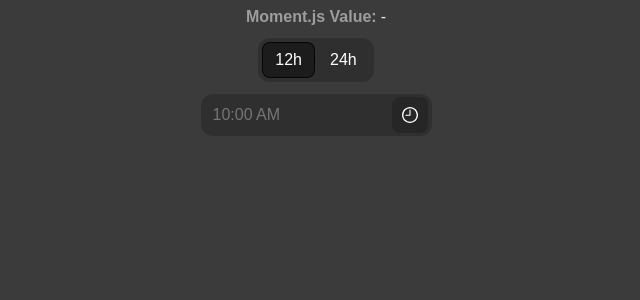
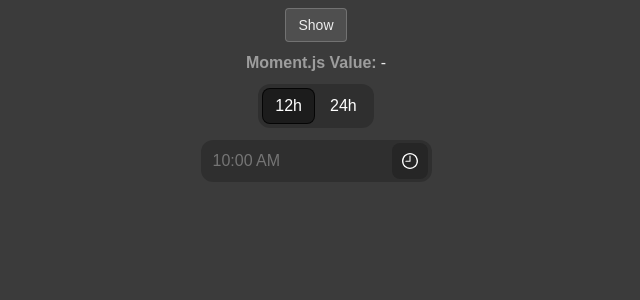
Before and after one commit to soooji/react-masked-input-time-picker, a React (Create React App) app: page / in a window 1280 px wide. Shown: the top 300 px of the page, without its empty margins (324-964 px from the left). Built offline with nearby package versions, Linux system fonts and the light colour scheme.

Commit message:
update time suggestion

```diff
--- a/src/App.tsx
+++ b/src/App.tsx
@@ -18,6 +18,21 @@
   },
 ];
 
+const RoundDarkButtonWithHoverEffect = styled.button`
+  background-color: rgba(255, 255, 255, 0.1);
+  border: 1px solid rgba(255, 255, 255, 0.2);
+  border-radius: 4px;
+  padding: 8px 12px;
+  font-size: 14px;
+  font-weight: 300;
+  color: rgba(255, 255, 255, 0.9);
+  cursor: pointer;
+  transition: all 0.2s ease-in-out;
+  &:hover {
+    background-color: rgba(255, 255, 255, 0.2);
+  }
+`;
+
 const ResultContainer = styled.div`
   display: flex;
   flex-direction: row;
@@ -34,6 +49,7 @@
     SelectOption<TimingFormatType>
   >(TIMING_FORMAT_OPTIONS[0]);
   const [selectedTime, setSelectedTime] = useState<Moment>();
+  const [isClicked, setIsClicked] = useState(false);
 
   return (
     <Container className="App">
@@ -41,8 +57,8 @@
         value={selectedTime}
         onChange={setSelectedTime}
         timingFormat={timingFormat.value}
-        minDate={moment().hour(10).minute(0).second(0)}
-        maxDate={moment().hour(17).minute(0).second(0)}
+        minTime={moment().hour(10).minute(0).second(0)}
+        maxTime={moment().hour(17).minute(0).second(0)}
       />
 
       <InlineSelect
@@ -55,6 +71,9 @@
         <b>Moment.js Value:</b>{" "}
         {selectedTime ? selectedTime.format("YYYY-MM-DD HH:mm:ss") : "-"}
       </ResultContainer>
+      <RoundDarkButtonWithHoverEffect onClick={() => setIsClicked(!isClicked)}>
+        {isClicked ? "Hide" : "Show"}
+      </RoundDarkButtonWithHoverEffect>
     </Container>
   );
 }
--- a/src/TimePicker.tsx
+++ b/src/TimePicker.tsx
@@ -20,17 +20,17 @@
 export interface TimePickerProps {
   value?: Moment | undefined;
   timingFormat?: TimingFormatType;
-  minDate?: Moment;
-  maxDate?: Moment;
+  minTime?: Moment;
+  maxTime?: Moment;
   onChange?: (value: Moment | undefined) => void;
 }
 
-//TODO: Ignore date part of all given and forwarded props
+//TODO: Ignore date part of minTime and maxTime
 export const TimePicker: FC<TimePickerProps> = ({
   value,
   timingFormat = "12h",
-  minDate = moment().startOf("day"),
-  maxDate = moment().endOf("day"),
+  minTime = moment().startOf("day"),
+  maxTime = moment().endOf("day"),
   onChange,
 }) => {
   // Configs
@@ -65,13 +65,13 @@
 
   // DropDown
   const [isDropDownOpen, setIsDropDownOpen] = useState(false);
-  // TODO: Include minDate and maxDate in suggestions
   const suggestedTimeOptions = useMemo(() => {
     const defaultTimeForSuggestions = moment();
     return getTimeSelectionSuggestions(
       timeInputValue
         ? moment(timeInputValue, momentFormat)
-        : defaultTimeForSuggestions
+        : defaultTimeForSuggestions,
+      { minTime, maxTime }
     );
   }, [timeInputValue, momentFormat]);
   const onSelectSuggestedTime = (timeOption: Moment) => {
@@ -86,8 +86,8 @@
     }
     const momentValue = moment(timeValue, momentFormat);
     const isInMinMaxRange =
-      (!minDate || momentValue.isSameOrAfter(minDate, "minute")) &&
-      (!maxDate || momentValue.isSameOrBefore(maxDate, "minute"));
+      (!minTime || momentValue.isSameOrAfter(minTime, "minute")) &&
+      (!maxTime || momentValue.isSameOrBefore(maxTime, "minute"));
     return isInMinMaxRange;
   };
 
--- a/src/utils.ts
+++ b/src/utils.ts
@@ -137,12 +137,26 @@
 //   return sameHourOptions;
 // };
 
-export const getTimeSelectionSuggestions = (time: Moment) => {
+export const getTimeSelectionSuggestions = (
+  time: Moment,
+  {
+    minTime,
+    maxTime,
+  }: {
+    minTime?: Moment;
+    maxTime?: Moment;
+  }
+) => {
   const sameHourOptions = [];
-  const startTime = roundUpTimeToNearestHalfHour(time);
+  const startTime = roundUpTimeToNearestHalfHour(
+    minTime ? moment.max(time, minTime) : time
+  );
   const endTime = moment.min(
-    moment().endOf("day"),
-    startTime.clone().add(3, "h")
+    ...[
+      moment().endOf("day"),
+      startTime.clone().add(3, "h"),
+      ...(maxTime ? [maxTime] : []),
+    ]
   );
   const intervalMinutes = 30;
   for (
```
